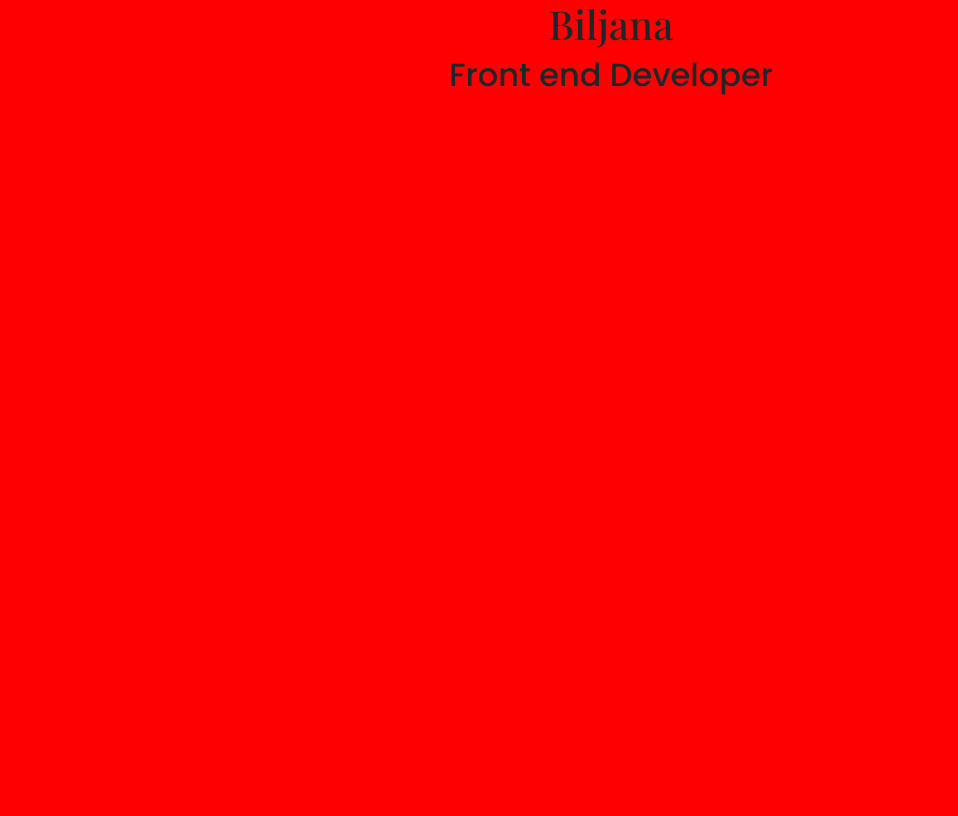
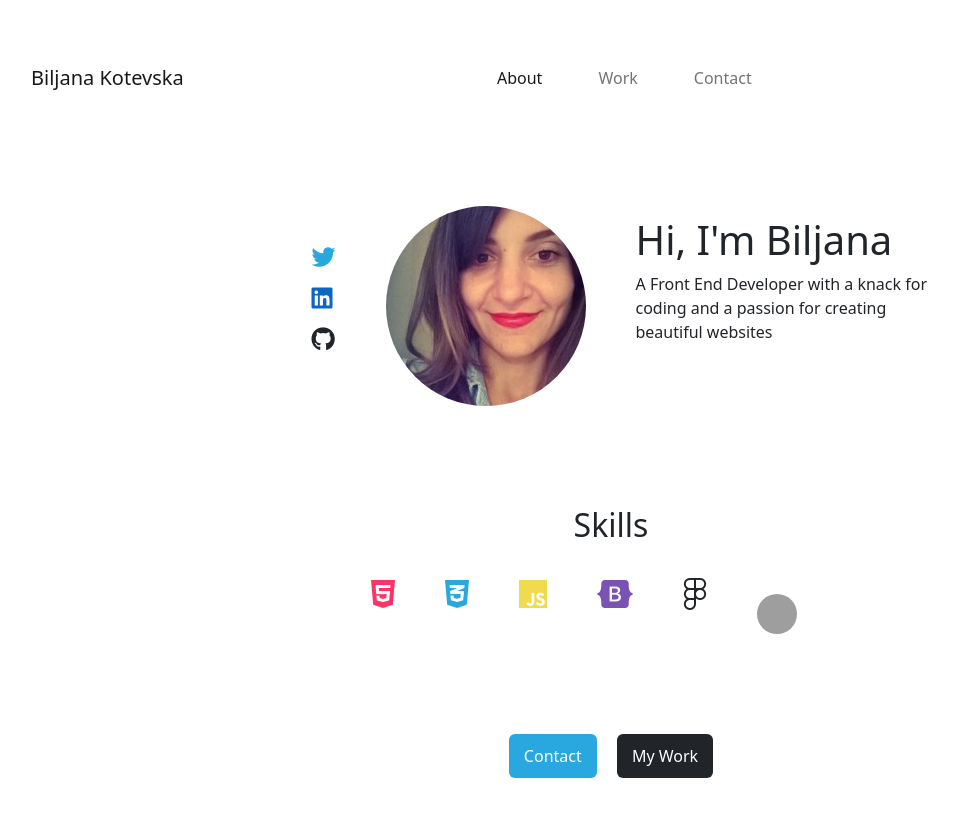
Before and after one commit to BiljanaKotev/my-portfolio-project, a plain HTML site: page index.html in a window 1280 px wide. Shown: the whole page, without its empty margins (29-987 px from the left). Drawn offline with nearby package versions, Linux system fonts and the light colour scheme; grey boxes are pictures that could not be loaded.

Commit message:
updated css

```diff
--- a/index.html
+++ b/index.html
@@ -12,6 +12,12 @@
       crossorigin="anonymous"
     />
     <script
+      src="https://cdn.jsdelivr.net/npm/bootstrap@5.2.3/dist/js/bootstrap.bundle.min.js"
+      integrity="sha384-kenU1KFdBIe4zVF0s0G1M5b4hcpxyD9F7jL+jjXkk+Q2h455rYXK/7HAuoJl+0I4"
+      crossorigin="anonymous"
+    ></script>
+
+    <script
       src="https://kit.fontawesome.com/c7b23fc763.js"
       crossorigin="anonymous"
     ></script>
@@ -22,7 +28,73 @@
     <link rel="stylesheet" href="styles/styles.css" />
   </head>
   <body>
-    <h1>Biljana</h1>
-    <h2>Front end Developer</h2>
+    <nav class="navbar sticky-top navbar-expand-lg bg-white">
+      <div class="container-fluid">
+        <a class="navbar-brand ms-5" href="#">Biljana Kotevska</a>
+        <button
+          class="navbar-toggler"
+          type="button"
+          data-bs-toggle="collapse"
+          data-bs-target="#navbarNavAltMarkup"
+          aria-controls="navbarNavAltMarkup"
+          aria-expanded="false"
+          aria-label="Toggle navigation"
+        >
+          <span class="navbar-toggler-icon"></span>
+        </button>
+        <div
+          class="collapse navbar-collapse justify-content-center"
+          id="navbarNavAltMarkup"
+        >
+          <div class="navbar-nav">
+            <a class="nav-link active pe-5" aria-current="page" href="#"
+              >About</a
+            >
+            <a class="nav-link pe-5" href="#">Work</a>
+            <a class="nav-link pe-5" href="#">Contact</a>
+          </div>
+        </div>
+      </div>
+    </nav>
+    <!-- <hr /> -->
+
+    <div class="hero-section">
+      <div class="social-icons">
+        <i class="fa-brands fa-twitter fa-xl"></i>
+        <i class="fa-brands fa-linkedin fa-xl"></i>
+        <i class="fa-brands fa-github fa-xl"></i>
+      </div>
+      <div class="img=container">
+        <img src="images/profile-pic.jpg" alt="" />
+      </div>
+      <div class="intro-section">
+        <h1>Hi, I'm Biljana</h1>
+
+        <p class="intro-p">
+          A Front End Developer with a knack for coding and a passion for
+          creating beautiful websites
+        </p>
+      </div>
+    </div>
+
+    <h2>Skills</h2>
+    <div class="skill-icons">
+      <i class="fa-brands fa-html5 fa-2xl"></i>
+      <i class="fa-brands fa-css3-alt fa-2xl"></i>
+      <i class="fa-brands fa-js fa-2xl"></i>
+      <i class="fa-brands fa-bootstrap fa-2xl"></i>
+      <i class="fa-brands fa-figma fa-2xl"></i>
+      <img
+        src="https://github.com/devicons/devicon/blob/master/icons/figma/figma-original.svg"
+        title="bootstrap"
+        alt="bootstrap"
+        width="40"
+        height="40"
+      />&nbsp;
+    </div>
+    <div class="button-links">
+      <a class="contact-link btn btn-primary me-3" href="">Contact</a>
+      <a class="work-link btn btn-dark" href="">My Work</a>
+    </div>
   </body>
 </html>
--- a/styles/styles.css
+++ b/styles/styles.css
@@ -1,12 +1,103 @@
+:root {
+  --primary-color: #29a8df;
+  --secondary-color: #ff8eab;
+}
+
 body {
-  background-color: red;
+  margin: 50px auto;
   text-align: center;
 }
 
+.navbar-nav {
+  margin-right: 150px;
+}
+
+hr {
+  width: 40%;
+  margin: 25px auto;
+}
+
 h1 {
-  font-family: "Playfair Display", serif;
+  margin-top: 10px;
 }
 
 h2 {
-  font-family: "Poppins", sans-serif;
+  margin-bottom: 50px;
 }
+
+.social-icons {
+  display: flex;
+  flex-direction: column;
+  align-items: flex-start;
+  gap: 40px;
+  margin-top: 50px;
+  margin-right: 50px;
+}
+
+.fa-twitter {
+  color: var(--primary-color);
+}
+
+.fa-linkedin {
+  color: #0a66c2;
+}
+
+.hero-section {
+  display: flex;
+  justify-content: center;
+  margin-top: 100px;
+  margin-bottom: 100px;
+  margin-left: 175px;
+}
+
+img {
+  border-radius: 50%;
+}
+
+.intro-section {
+  width: 450px;
+  text-align: left;
+  height: auto;
+  margin-left: 50px;
+}
+
+.intro-p {
+  width: 300px;
+  height: auto;
+}
+
+.skill-icons {
+  display: flex;
+  margin-bottom: 100px;
+  justify-content: center;
+  gap: 50px;
+}
+
+.fa-html5 {
+  color: #ff3366;
+}
+
+.fa-css3-alt {
+  color: var(--primary-color);
+}
+
+.fa-js {
+  color: #f0db4f;
+}
+
+.fa-bootstrap {
+  color: #7952b3;
+}
+
+a {
+  text-decoration: none;
+}
+
+.contact-link {
+  background-color: var(--primary-color);
+}
+
+.btn {
+  padding: 10px 15px 10px 15px;
+  border: none;
+}
```
Also changed, not shown: images/figma-original.svg (added), images/profile-pic.jpg (added), 1 other file.
